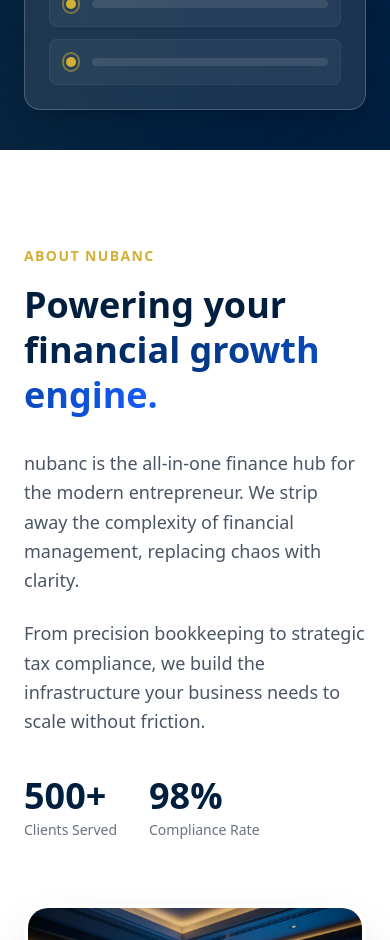
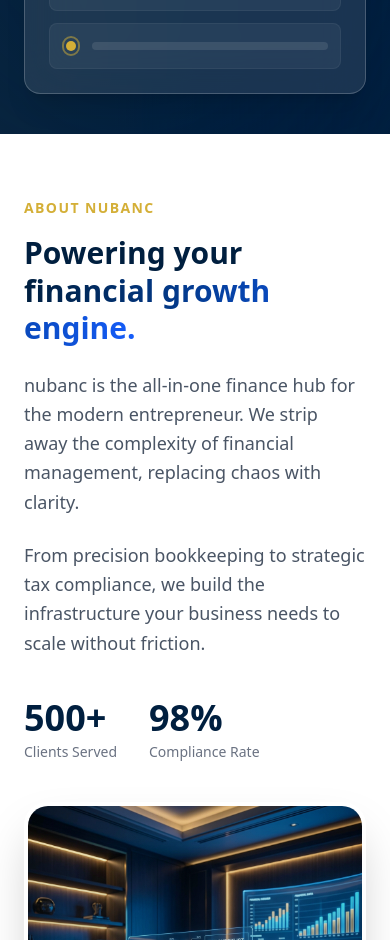
Before and after one commit to kuipid01/nubanc, a React (Vite) app: page / in a window 390 px wide. Shown: the part 1060-2000 px from the top of the page. Built offline with nearby package versions, Linux system fonts and the light colour scheme.

Commit message:
mobile responsiveness

```diff
--- a/src/components/About.tsx
+++ b/src/components/About.tsx
@@ -3,9 +3,9 @@
 
 const About: React.FC = () => {
     return (
-        <section id="about" className="relative py-24 bg-white overflow-hidden">
+        <section id="about" className="relative py-16 md:py-24 bg-white overflow-hidden">
 
-            <div className="max-w-7xl mx-auto px-6 md:px-16 flex flex-col lg:flex-row items-center gap-16 lg:gap-24">
+            <div className="max-w-7xl mx-auto px-6 md:px-16 flex flex-col lg:flex-row items-center gap-10 lg:gap-24">
 
                 {/* LEFT TEXT */}
                 <motion.div
@@ -19,7 +19,7 @@
                         About nubanc
                     </span>
 
-                    <h2 className="text-4xl md:text-5xl font-bold text-primary-navy mb-8 leading-tight">
+                    <h2 className="text-3xl md:text-5xl font-bold text-primary-navy mb-6 md:mb-8 leading-tight">
                         Powering your <br /><span className="text-transparent bg-clip-text bg-linear-to-r from-primary-navy to-blue-600">financial growth engine.</span>
                     </h2>
 
--- a/src/components/Hero.tsx
+++ b/src/components/Hero.tsx
@@ -11,7 +11,7 @@
                 <div className="absolute bottom-[-10%] right-[-10%] w-[600px] h-[600px] bg-primary-navy/40 rounded-full blur-[120px]" />
             </div>
 
-            <div className="relative z-10 w-full max-w-7xl mx-auto px-6 md:px-16 flex flex-col lg:flex-row items-center gap-12 lg:gap-20">
+            <div className="relative z-10 w-full max-w-7xl mx-auto px-6 md:px-16 flex flex-col lg:flex-row items-center gap-8 lg:gap-20">
                 {/* LEFT CONTENT */}
                 <div className="text-left max-w-2xl flex-1">
                     <motion.div
--- a/src/components/Services.tsx
+++ b/src/components/Services.tsx
@@ -58,7 +58,7 @@
     };
 
     return (
-        <section id="services" className="py-24 px-6 md:px-16 bg-slate-50 relative overflow-hidden">
+        <section id="services" className="py-16 md:py-24 px-6 md:px-16 bg-slate-50 relative overflow-hidden">
             {/* Background Decoration */}
             <div className="absolute top-0 right-0 w-[800px] h-[800px] bg-blue-100/50 rounded-full blur-[100px] -z-10 translate-x-1/2 -translate-y-1/2" />
 
@@ -69,7 +69,7 @@
                     whileInView={{ opacity: 1, y: 0 }}
                     viewport={{ once: true }}
                     transition={{ duration: 0.6 }}
-                    className='max-w-3xl mb-20 text-center mx-auto'
+                    className='max-w-3xl mb-12 md:mb-20 text-center mx-auto'
                 >
                     <span className="text-accent-gold font-bold tracking-widest text-sm uppercase mb-4 block">Our Expertise</span>
                     <h2 className='text-4xl md:text-5xl font-bold text-primary-navy mb-6'>Structure your finances.<br />Grow with confidence.</h2>
--- a/src/components/SuccessPlan.tsx
+++ b/src/components/SuccessPlan.tsx
@@ -5,7 +5,7 @@
     return (
         <section className="py-16 px-6 md:px-16 overflow-hidden">
             <div className="max-w-7xl mx-auto">
-                <div className="flex flex-col lg:flex-row-reverse items-center gap-12 lg:gap-20">
+                <div className="flex flex-col lg:flex-row-reverse items-center gap-10 lg:gap-20">
                     <motion.div
                         initial={{ opacity: 0, x: 50 }}
                         whileInView={{ opacity: 1, x: 0 }}
@@ -13,10 +13,10 @@
                         transition={{ duration: 0.8, ease: "easeOut" }}
                         className="flex-1 text-left"
                     >
-                        <h2 className="text-4xl md:text-5xl lg:text-5xl font-bold text-primary-navy mb-8 leading-[1.2]">
+                        <h2 className="text-3xl md:text-5xl lg:text-5xl font-bold text-primary-navy mb-6 md:mb-8 leading-[1.2]">
                             Strategic planning for <br /><span className="text-transparent bg-clip-text bg-linear-to-r from-accent-gold to-yellow-600">long-term victory.</span>
                         </h2>
-                        <p className="text-lg text-slate-600 mb-10 leading-relaxed font-medium">
+                        <p className="text-lg text-slate-600 mb-8 md:mb-10 leading-relaxed font-medium">
                             We support you with FP&A, budgeting, cashflow forecasting, and variance analysis to help you plan and manage your finances effectively.
                         </p>
 
```
